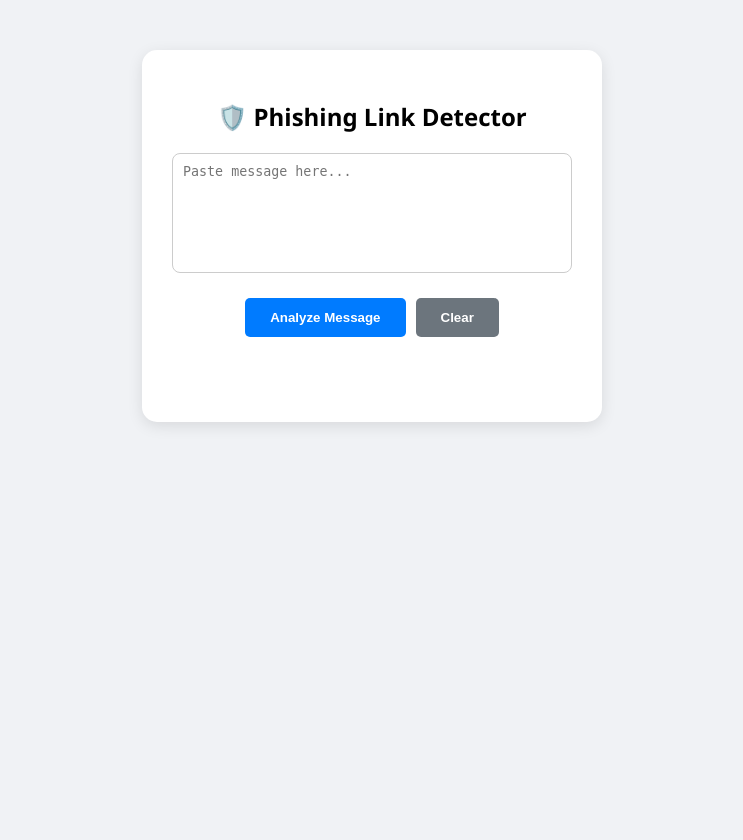
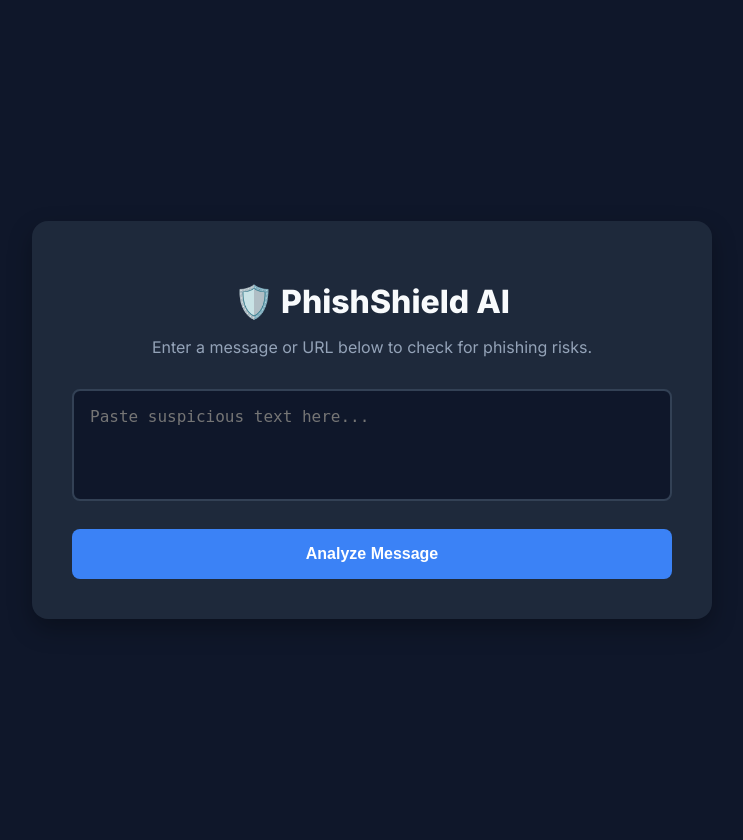
Before and after one commit to Nithyasri-Ramesh/Phishing-Detector, a Flask app: page / in a window 1280 px wide. Shown: the whole page, without its empty margins (268-1011 px from the left). Before the commit the page ends 426 px from the top, so only its background shows below. Run offline with Flask 3, Linux system fonts and the light colour scheme; parts of the project's set-up code (start-up, migrations or seed data) failed here and were passed over.

Commit message:
Refined UI and added phishing threshold logic

```diff
--- a/app.py
+++ b/app.py
@@ -1,34 +1,36 @@
-from flask import Flask, render_template, request, jsonify
+from flask import Flask, render_template, request
 import joblib
 import re
 
 app = Flask(__name__)
 
-# Load the brain (the model we just trained)
-try:
-    model = joblib.load("phishing_model.pkl")
-    print("✅ Model loaded successfully!")
-except:
-    print("❌ Error: 'phishing_model.pkl' not found. Run model_training.py first!")
+# 1. LOAD THE MODEL
+# Ensure your 'phishing_model.pkl' is in the same folder as this file
+model = joblib.load('phishing_model.pkl')
 
-# This function must match your training logic EXACTLY
-def extract_features(message):
-    msg = str(message).lower()
+def extract_features(text):
+    """
+    Converts raw text into the 4 numerical features your model expects.
+    Make sure these match the order you used during training!
+    """
+    text_lower = text.lower()
 
-    # Feature 1: Length of message
-    length = len(msg)
+    # Feature 1: Message Length
+    length = len(text)
 
-    # Feature 2: Does it have a link?
-    has_link = 1 if re.search(r"https?://|www\.", msg) else 0
+    # Feature 2: Has Links (Check for http, https, or .com/.net/.org)
+    has_link = 1 if re.search(r'http|https|www|\.com|\.net|\.org', text_lower) else 0
 
-    # Feature 3: Does it have "scammy" words?
-    scam_words = ["verify", "urgent", "account", "otp", "bank", "win", "free"]
-    has_urgent = 1 if any(word in msg for word in scam_words) else 0
+    # Feature 3: Urgent Keywords Count
+    # Add words that scammed you earlier to this list!
+    urgent_words = ['urgent', 'suspended', 'verify', 'bank', 'blocked', 'action', 'restricted', 'login']
+    urgent_count = sum(1 for word in urgent_words if word in text_lower)
 
-    # Feature 4: Number of Capital letters
-    num_caps = sum(1 for c in str(message) if c.isupper())
+    # Feature 4: Capitalization Ratio (Phishing often uses all caps)
+    caps_count = sum(1 for char in text if char.isupper())
+    caps_ratio = caps_count / length if length > 0 else 0
 
-    return [length, has_link, has_urgent, num_caps]
+    return [length, has_link, urgent_count, caps_ratio]
 
 @app.route('/')
 def home():
@@ -36,24 +38,40 @@ def home():
 
 @app.route('/predict', methods=['POST'])
 def predict():
-    try:
-        data = request.get_json()
-        user_message = data.get('message', '')
+    if request.method == 'POST':
+        message = request.form['message']
 
-        # 1. Transform the input text into the 4 numbers the model expects
-        features = [extract_features(user_message)]
+        # --- MANUAL OVERRIDE (Safety Net) ---
+        # If the message is obviously fake, we flag it even if the AI is unsure
+        hard_flags = ['suspended', 'unauthorized access', 'account recovery']
+        if any(flag in message.lower() for flag in hard_flags):
+            return render_template('index.html',
+                                 prediction="🚨 Phishing Detected (High Risk)!",
+                                 message=message,
+                                 color="red")
 
-        # 2. Ask the model for the result
-        prediction_code = model.predict(features)[0]
+        # --- AI PREDICTION ---
+        features = extract_features(message)
 
-        # 3. Convert 1/0 to human-readable text
-        result = "🚨 Phishing Detected!" if prediction_code == 1 else "✅ Message is Safe."
+        # Get probabilities [Safe_Prob, Phishing_Prob]
+        # This prevents the AI from being too "shy" about calling out a scam
+        probabilities = model.predict_proba([features])[0]
+        phishing_probability = probabilities[1]
 
-        return jsonify({'prediction': result})
+        # Sensitivity Threshold: 0.3 means if it's 30% sure, it flags it!
+        threshold = 0.3
 
-    except Exception as e:
-        print(f"Error during prediction: {e}")
-        return jsonify({'prediction': "Error processing request."})
+        if phishing_probability >= threshold:
+            prediction = "🚨 Phishing Detected!"
+            color = "red"
+        else:
+            prediction = "✅ This message looks safe."
+            color = "green"
+
+        return render_template('index.html',
+                             prediction=prediction,
+                             message=message,
+                             color=color)
 
 if __name__ == '__main__':
     app.run(debug=True)
--- a/templates/index.html
+++ b/templates/index.html
@@ -1,74 +1,110 @@
 <!DOCTYPE html>
-<html>
+<html lang="en">
 <head>
-    <title>Phishing Detector</title>
+    <meta charset="UTF-8">
+    <meta name="viewport" content="width=device-width, initial-scale=1.0">
+    <title>AI Phishing Detector</title>
+    <link href="https://fonts.googleapis.com/css2?family=Inter:wght@400;600;800&display=swap" rel="stylesheet">
     <style>
-        body { font-family: 'Segoe UI', Tahoma, Geneva, Verdana, sans-serif; text-align: center; margin-top: 50px; background-color: #f0f2f5; }
-        .box { background: white; padding: 30px; display: inline-block; border-radius: 15px; box-shadow: 0 4px 15px rgba(0,0,0,0.1); width: 400px; }
-        textarea { width: 100%; height: 120px; border-radius: 8px; border: 1px solid #ccc; padding: 10px; box-sizing: border-box; resize: none; }
+        :root {
+            --bg-dark: #0f172a;
+            --card-bg: #1e293b;
+            --accent: #3b82f6;
+            --danger: #ef4444;
+            --success: #22c55e;
+            --text-main: #f8fafc;
+        }
 
-        .btn-container { margin-top: 20px; display: flex; gap: 10px; justify-content: center; }
+        body {
+            font-family: 'Inter', sans-serif;
+            background-color: var(--bg-dark);
+            color: var(--text-main);
+            display: flex;
+            justify-content: center;
+            align-items: center;
+            min-height: 100vh;
+            margin: 0;
+            padding: 20px;
+        }
 
-        button { padding: 12px 25px; border: none; border-radius: 5px; cursor: pointer; font-weight: bold; transition: 0.3s; }
-        .analyze-btn { background: #007bff; color: white; }
-        .analyze-btn:hover { background: #0056b3; }
+        .container {
+            background-color: var(--card-bg);
+            padding: 2.5rem;
+            border-radius: 16px;
+            box-shadow: 0 10px 25px rgba(0, 0, 0, 0.3);
+            width: 100%;
+            max-width: 600px;
+            text-align: center;
+        }
 
-        .clear-btn { background: #6c757d; color: white; }
-        .clear-btn:hover { background: #5a6268; }
+        h1 { font-weight: 800; margin-bottom: 0.5rem; }
+        p.subtitle { color: #94a3b8; margin-bottom: 2rem; }
 
-        #res { margin-top: 25px; font-size: 1.2rem; min-height: 30px; }
-        .phish { color: #d9534f; font-weight: bold; }
-        .safe { color: #28a745; font-weight: bold; }
+        textarea {
+            width: 100%;
+            padding: 1rem;
+            border-radius: 8px;
+            border: 2px solid #334155;
+            background-color: #0f172a;
+            color: white;
+            font-size: 1rem;
+            resize: none;
+            margin-bottom: 1.5rem;
+            box-sizing: border-box;
+        }
+
+        textarea:focus { border-color: var(--accent); outline: none; }
+
+        button {
+            background-color: var(--accent);
+            color: white;
+            border: none;
+            padding: 1rem 2rem;
+            font-size: 1rem;
+            font-weight: 600;
+            border-radius: 8px;
+            cursor: pointer;
+            transition: transform 0.2s, background-color 0.2s;
+            width: 100%;
+        }
+
+        button:hover { background-color: #2563eb; transform: translateY(-2px); }
+
+        .result-box {
+            margin-top: 2rem;
+            padding: 1.5rem;
+            border-radius: 8px;
+            border: 2px solid;
+            animation: fadeIn 0.5s ease;
+        }
+
+        @keyframes fadeIn {
+            from { opacity: 0; transform: translateY(10px); }
+            to { opacity: 1; transform: translateY(0); }
+        }
+
+        .red { border-color: var(--danger); background-color: rgba(239, 68, 68, 0.1); color: var(--danger); }
+        .green { border-color: var(--success); background-color: rgba(34, 197, 94, 0.1); color: var(--success); }
     </style>
 </head>
 <body>
-    <div class="box">
-        <h2>🛡️ Phishing Link Detector</h2>
-        <textarea id="msg" placeholder="Paste message here..."></textarea>
 
-        <div class="btn-container">
-            <button class="analyze-btn" onclick="check()">Analyze Message</button>
-            <button class="clear-btn" onclick="clearAll()">Clear</button>
+    <div class="container">
+        <h1>🛡️ PhishShield AI</h1>
+        <p class="subtitle">Enter a message or URL below to check for phishing risks.</p>
+
+        <form action="/predict" method="POST">
+            <textarea name="message" rows="4" placeholder="Paste suspicious text here..." required>{{ message }}</textarea>
+            <button type="submit">Analyze Message</button>
+        </form>
+
+        {% if prediction %}
+        <div class="result-box {{ color }}">
+            <h3>Result:</h3>
+            <p><strong>{{ prediction }}</strong></p>
         </div>
-
-        <div id="res"></div>
+        {% endif %}
     </div>
 
-    <script>
-        async function check() {
-            const msg = document.getElementById('msg').value;
-            const res = document.getElementById('res');
-            if(!msg) return res.innerText = "Please enter a message.";
-
-            res.innerText = "🔍 Analyzing...";
-            res.className = "";
-
-            try {
-                const response = await fetch('/predict', {
-                    method: 'POST',
-                    headers: {'Content-Type': 'application/json'},
-                    body: JSON.stringify({message: msg})
-                });
-                const data = await response.json();
-
-                res.innerText = data.prediction;
-                // Add color based on result
-                if(data.prediction.includes("Detected")) {
-                    res.className = "phish";
-                } else {
-                    res.className = "safe";
-                }
-            } catch (err) {
-                res.innerText = "❌ Connection Error";
-            }
-        }
-
-        function clearAll() {
-            document.getElementById('msg').value = "";
-            const res = document.getElementById('res');
-            res.innerText = "";
-            res.className = "";
-        }
-    </script>
 </body>
 </html>
```
